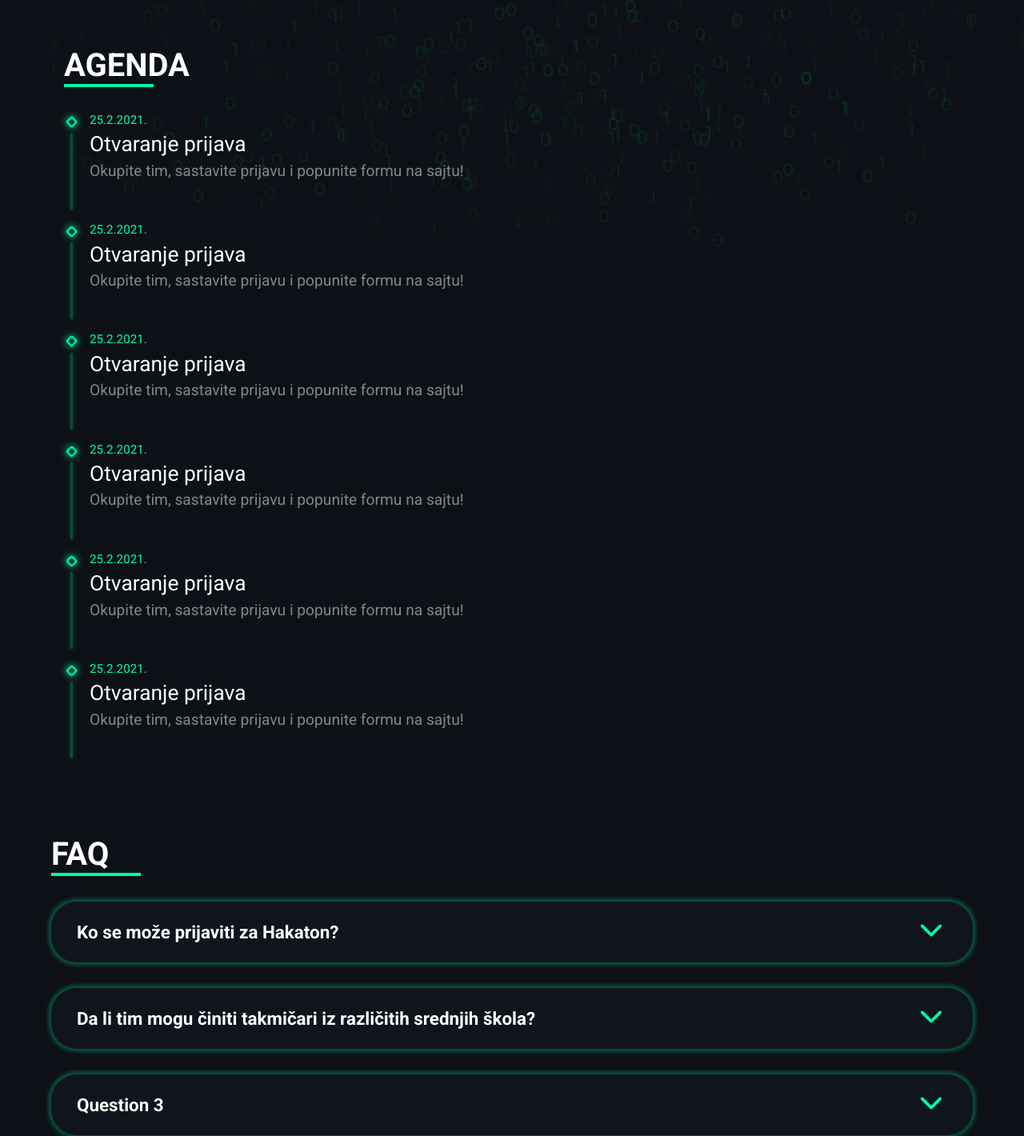
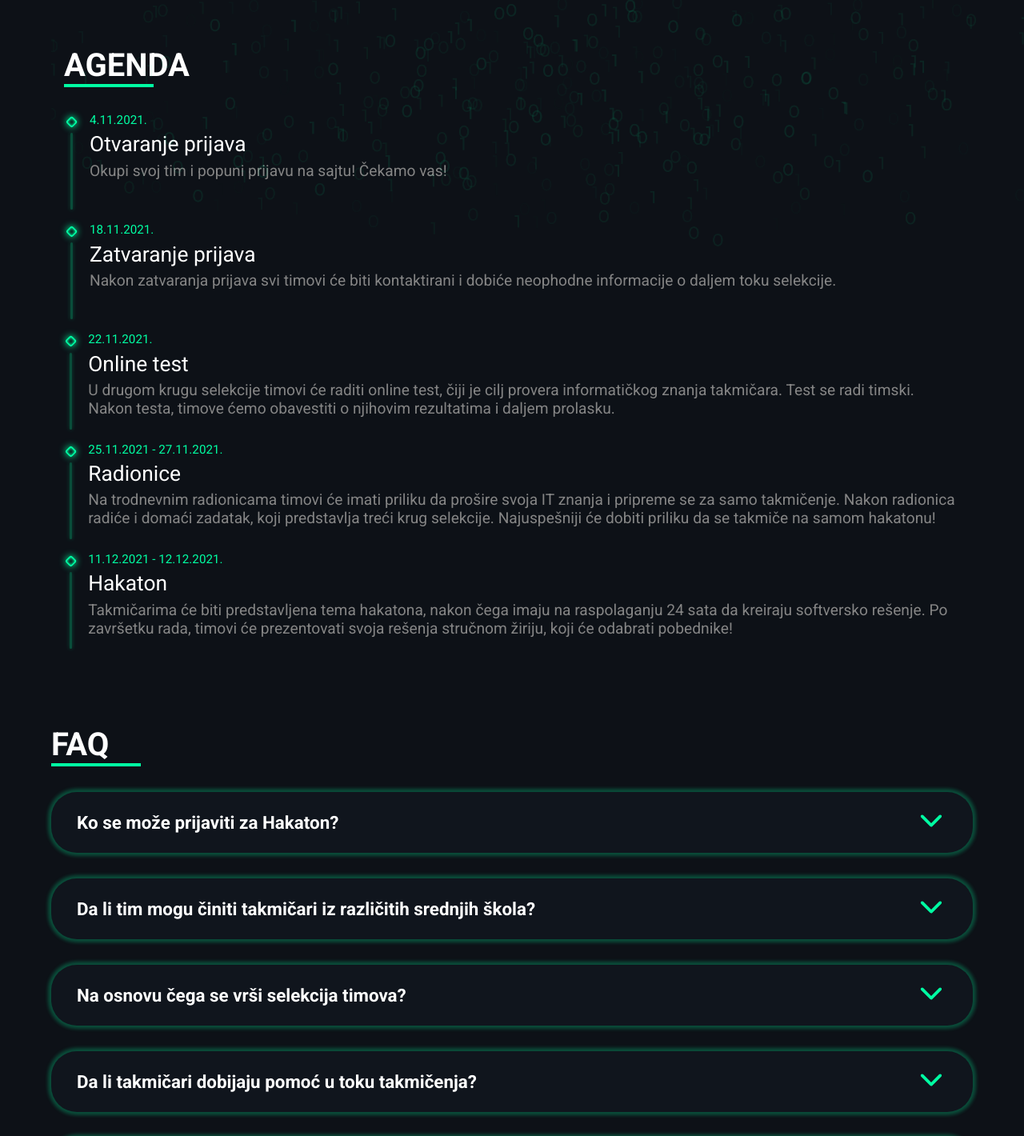
Before and after one commit to StefanJo3107/HZS-4.0-Site, a React (Create React App) app: page / in a window 1280 px wide. Shown: the part 5606-7026 px from the top of the page at 80% size. Built offline with nearby package versions, Linux system fonts and the light colour scheme.

Commit message:
Ubacen tekst na delovima sajta

```diff
--- a/src/Components/Agenda/Agenda.jsx
+++ b/src/Components/Agenda/Agenda.jsx
@@ -1,8 +1,8 @@
 import React from "react";
 import SectionTitle from "./../Utilities/SectionTitle";
 import onesAndZeroes from "../../Assets/Images/onesAndZeroes.png";
-import './Agenda.scss'
-import AgendaItem from './AgendaItem';
+import "./Agenda.scss";
+import AgendaItem from "./AgendaItem";
 
 const Agenda = (props) => {
     return (
@@ -18,12 +18,31 @@ const Agenda = (props) => {
                 agenda
             </SectionTitle>
             <div className="agenda-content">
-        <AgendaItem />
-        <AgendaItem />
-        <AgendaItem />
-        <AgendaItem />
-        <AgendaItem />
-        <AgendaItem />
+                <AgendaItem
+                    datum="4.11.2021."
+                    aktivnost="Otvaranje prijava"
+                    opis="Okupi svoj tim i popuni prijavu na sajtu! Čekamo vas!"
+                />
+                <AgendaItem
+                    datum="18.11.2021."
+                    aktivnost="Zatvaranje prijava"
+                    opis="Nakon zatvaranja prijava svi timovi će biti kontaktirani i dobiće neophodne informacije o daljem toku selekcije."
+                />
+                <AgendaItem
+                    datum="22.11.2021."
+                    aktivnost="Online test"
+                    opis="U drugom krugu selekcije timovi će raditi online test, čiji je cilj provera informatičkog znanja takmičara. Test se radi timski. Nakon testa, timove ćemo obavestiti o njihovim rezultatima i daljem prolasku."
+                />
+                <AgendaItem
+                    datum="25.11.2021 - 27.11.2021."
+                    aktivnost="Radionice"
+                    opis="Na trodnevnim radionicama timovi će imati priliku da prošire svoja IT znanja i pripreme se za samo takmičenje. Nakon radionica radiće i domaći zadatak, koji predstavlja treći krug selekcije. Najuspešniji će dobiti priliku da se takmiče na samom hakatonu!"
+                />
+                <AgendaItem
+                    datum="11.12.2021 - 12.12.2021."
+                    aktivnost="Hakaton"
+                    opis="Takmičarima će biti predstavljena tema hakatona, nakon čega imaju na raspolaganju 24 sata da kreiraju softversko rešenje. Po završetku rada, timovi će prezentovati svoja rešenja stručnom žiriju, koji će odabrati pobednike!"
+                />
             </div>
         </div>
     );
--- a/src/Components/Agenda/AgendaItem.jsx
+++ b/src/Components/Agenda/AgendaItem.jsx
@@ -4,7 +4,7 @@ import "./AgendaItem.scss";
 import VisibilitySensor from "react-visibility-sensor";
 import { motion } from "framer-motion";
 
-const AgendaItem = () => {
+const AgendaItem = (props) => {
     const [visibleAgendaItem, setVisibleAgendaItem] = useState(false);
 
     return (
@@ -32,11 +32,9 @@ const AgendaItem = () => {
                     <div className="vertical-line"></div>
                 </div>
                 <div className="item-info">
-          <div className="item-date">25.2.2021.</div>
-          <div className="item-title">Otvaranje prijava</div>
-          <div className="item-description">
-            Okupite tim, sastavite prijavu i popunite formu na sajtu!
-          </div>
+                    <div className="item-date">{props.datum}</div>
+                    <div className="item-title">{props.aktivnost}</div>
+                    <div className="item-description">{props.opis}</div>
                 </div>
             </motion.div>
         </VisibilitySensor>
--- a/src/Components/Faq/Faq.jsx
+++ b/src/Components/Faq/Faq.jsx
@@ -12,9 +12,10 @@ const Faq = (props) => {
                 question="Ko se može prijaviti za Hakaton?"
                 answer={
                     <p style={{ marginBottom: "1rem" }}>
-            Za takmičenje se mogu prijaviti učenici svih srednjih škola iz
-            Republike Srbije, u timovima od 3 ili 4 člana. Učešće je besplatno i
-            možete se prijaviti preko <Link to="/prijava">forme</Link>.
+                        Za takmičenje se mogu prijaviti učenici svih srednjih
+                        škola iz Republike Srbije, u timovima od 3 ili 4 člana.
+                        Učešće je besplatno i možete se prijaviti preko{" "}
+                        <Link to="/prijava">forme</Link>.
                     </p>
                 }
             />
@@ -22,21 +23,25 @@ const Faq = (props) => {
                 question="Da li tim mogu činiti takmičari iz različitih srednjih škola?"
                 answer={
                     <p style={{ marginBottom: "1rem" }}>
-            Da, tim može biti sačinjen od učenika iz različitih srednjih škola.
-            Dozvoljeno je i da članovi budu sa različitih smerova i različitih
-            razreda.
+                        Da, tim može biti sačinjen od učenika iz različitih
+                        srednjih škola. Dozvoljeno je i da članovi budu sa
+                        različitih smerova i različitih razreda.
                     </p>
                 }
             />
             <FaqItem
-        question="Question 3"
+                question="Na osnovu čega se vrši selekcija timova?"
                 answer={
                     <p style={{ marginBottom: "1rem" }}>
-            lorem lorem lorem lorem lorem lorem lorem lorem lorem lorem lorem
-            lorem lorem lorem lorem lorem lorem lorem lorem lorem lorem lorem
-            lorem lorem lorem lorem lorem lorem lorem lorem lorem lorem lorem
-            lorem lorem lorem lorem lorem lorem lorem lorem lorem lorem lorem
-            lorem lorem lorem lorem lorem lorem lorem lorem lorem lorem
+                        Na osnovu prijava sa sajta vrši se odabir timova koji će
+                        raditi online test. Cilj online testa jeste da se ispita
+                        informatičko znanje učesnika. Timovi koji ostvare
+                        najbolji rezultat u prva dva kruga selekcije
+                        prisustvovaće radionicama. Po završetku radionica
+                        učesnicima se zadaje domaći zadatak, koji ujedno
+                        predstavlja i treći krug selekcije. Na sam hakaton
+                        plasiraće se 8 do 10 timova koji se najbolje pokažu u
+                        sva tri kruga selekcije.
                     </p>
                 }
             />
@@ -44,9 +49,10 @@ const Faq = (props) => {
                 question="Da li takmičari dobijaju pomoć u toku takmičenja?"
                 answer={
                     <p style={{ marginBottom: "1rem" }}>
-            Da, svaki tim dobija po jednog stručnog mentora koji će u toku
-            trajanja takmičenja biti uz njih i usmeravati ih davanjem korisnih
-            saveta i sugestija kako bi što bolje odgovorili na zadatu temu.
+                        Da, svaki tim dobija po jednog stručnog mentora koji će
+                        u toku trajanja takmičenja biti uz njih i usmeravati ih
+                        davanjem korisnih saveta i sugestija kako bi što bolje
+                        odgovorili na zadatu temu.
                     </p>
                 }
             />
@@ -54,11 +60,12 @@ const Faq = (props) => {
                 question="Koje tehnologije se mogu koristiti za izradu rešenja na Hakatonu?"
                 answer={
                     <p style={{ marginBottom: "1rem" }}>
-            Takmičari imaju slobodu da koriste bilo koje tehnologije koje im
-            odgovaraju i koje smatraju najadekvatnijim za realizaciju rešenja.
-            Tokom hakatona dozvoljeno im je i korišćenje mobilnih telefona,
-            interneta i dodatne literature za nalaženje potrebnih informacija
-            koje im mogu pomoći pri radu.
+                        Takmičari imaju slobodu da koriste bilo koje tehnologije
+                        koje im odgovaraju i koje smatraju najadekvatnijim za
+                        realizaciju rešenja. Tokom hakatona dozvoljeno im je i
+                        korišćenje mobilnih telefona, interneta i dodatne
+                        literature za nalaženje potrebnih informacija koje im
+                        mogu pomoći pri radu.
                     </p>
                 }
             />
@@ -66,10 +73,11 @@ const Faq = (props) => {
                 question="Kako izgleda finale?"
                 answer={
                     <p style={{ marginBottom: "1rem" }}>
-            Svaki tim ima 10 minuta za predstavljanje svoje ideje i finalnog
-            rešenja stručnom žiriju, nakon čega žiri ima 5 minuta za dodatna
-            pitanja koja postavlja timu. Posle završenih prezentacija svih
-            timova, žiri na privatnom sastanku odlučuje pobednika takmičenja.
+                        Svaki tim ima 10 minuta za predstavljanje svoje ideje i
+                        finalnog rešenja stručnom žiriju, nakon čega žiri ima 5
+                        minuta za dodatna pitanja koja postavlja timu. Posle
+                        završenih prezentacija svih timova, žiri na privatnom
+                        sastanku odlučuje pobednika takmičenja.
                     </p>
                 }
             />
--- a/src/Components/Iskustva/Iskustvo.scss
+++ b/src/Components/Iskustva/Iskustvo.scss
@@ -4,7 +4,7 @@
     background-color: $pozadina_bela;
     transform: translateY(-80px);
     border-radius: 2rem;
-    box-shadow: 0px 5px 15px 0px #caccd398;
+    box-shadow: 0px 5px 15px 5px #caccd398;
     width: 40%;
     padding: 2rem;
     min-height: 10rem;
```
Also changed, not shown: src/Components/Radionice/Radionica.jsx (+16 -5 lines). Lines whose indentation alone changed are shown as unchanged.
